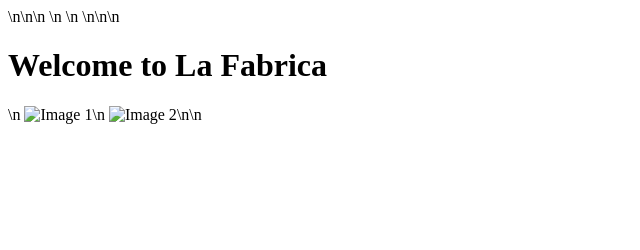
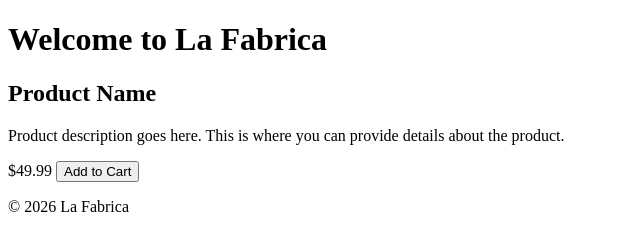
Before and after one commit to santiagosanna25-cpu/lafabrica255, a plain HTML site: page index.html in a window 1280 px wide. Shown: the whole page, without its empty margins (0-640 px from the left). Drawn offline with Linux system fonts and the light colour scheme.

Commit message:
Update index.html with complete HTML content

```diff
--- a/index.html
+++ b/index.html
@@ -1 +1,30 @@
-<!DOCTYPE html>\n<html lang="en">\n<head>\n    <meta charset="UTF-8">\n    <meta name="viewport" content="width=device-width, initial-scale=1.0">\n    <title>Document</title>\n</head>\n<body>\n    <h1>Welcome to La Fabrica</h1>\n    <img src="image1.jpg" alt="Image 1">\n    <img src="image2.jpeg" alt="Image 2">\n</body>\n</html>
+<!DOCTYPE html>
+<html lang="en">
+<head>
+    <meta charset="UTF-8">
+    <meta http-equiv="X-UA-Compatible" content="IE=edge">
+    <meta name="viewport" content="width=device-width, initial-scale=1.0">
+    <title>Document Title</title>
+    <link rel="stylesheet" href="styles.css">
+    <script src="script.js" defer></script>
+</head>
+<body>
+    <header>
+        <h1>Welcome to La Fabrica</h1>
+    </header>
+    <main>
+        <section id="products">
+            <article class="product">
+                <h2>Product Name</h2>
+                <p>Product description goes here. This is where you can provide details about the product.</p>
+                <span class="price">$49.99</span>
+                <button>Add to Cart</button>
+            </article>
+            <!-- Repeat for additional products -->
+        </section>
+    </main>
+    <footer>
+        <p>&copy; 2026 La Fabrica</p>
+    </footer>
+</body>
+</html>
```
